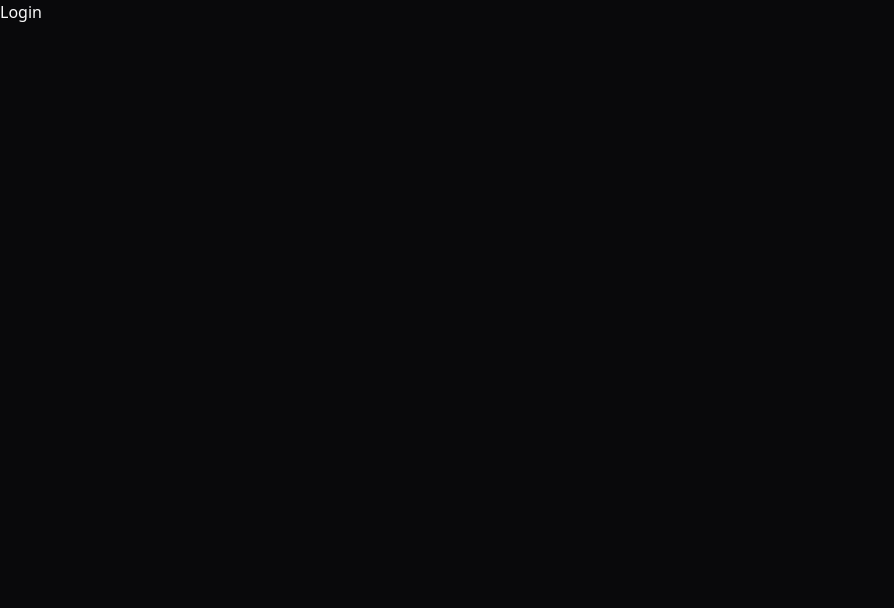
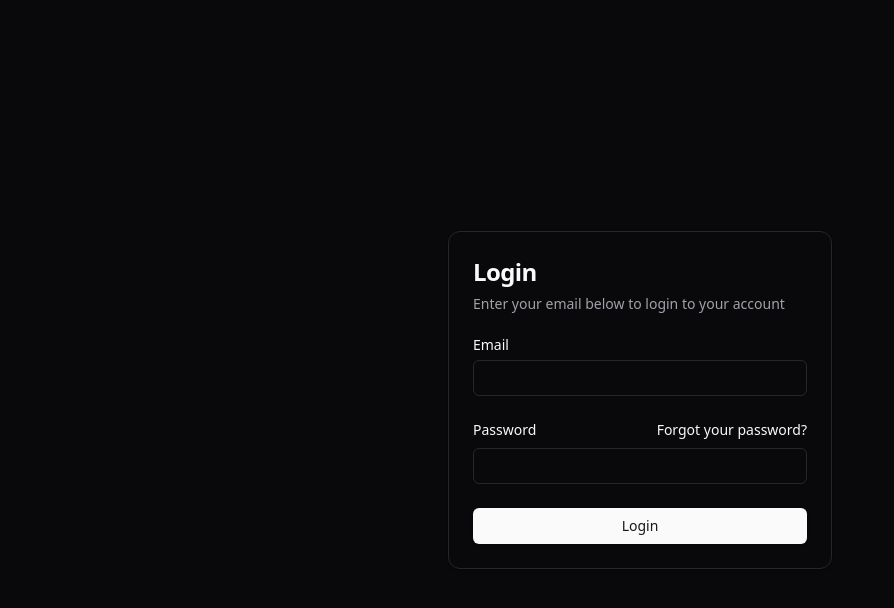
Before and after one commit to jackHotch/Feature-Flag-Manager, a Next.js app: page / in a window 1280 px wide. Shown: the top 608 px of the page, without its empty margins (0-894 px from the left). Built offline with nearby package versions, Linux system fonts and the light colour scheme.

Commit message:
added login form

```diff
--- a/package.json
+++ b/package.json
@@ -10,6 +10,7 @@
   },
   "dependencies": {
     "@radix-ui/react-checkbox": "^1.1.4",
+    "@radix-ui/react-label": "^2.1.2",
     "@radix-ui/react-slot": "^1.1.2",
     "@vercel/edge-config": "^1.4.0",
     "axios": "^1.7.9",
--- /dev/null
+++ b/src/app/login/page.tsx
@@ -0,0 +1,11 @@
+import { LoginForm } from "@/components/login-form"
+
+export default function Page() {
+  return (
+    <div className="flex min-h-svh w-full items-center justify-center p-6 md:p-10">
+      <div className="w-full max-w-sm">
+        <LoginForm />
+      </div>
+    </div>
+  )
+}
--- a/src/app/page.tsx
+++ b/src/app/page.tsx
@@ -1,3 +1,14 @@
+import { auth } from '../lib/firebase'
+import { signInWithEmailAndPassword } from 'firebase/auth'
+import { LoginForm } from '@/components/login-form'
+
 export default function Login() {
-  return <div>Login</div>
+  const login = () => {}
+  return (
+    <div className='flex min-h-svh w-full items-center justify-center p-6 md:p-10'>
+      <div className='w-full max-w-sm'>
+        <LoginForm />
+      </div>
+    </div>
+  )
 }
--- /dev/null
+++ b/src/components/login-form.tsx
@@ -0,0 +1,54 @@
+import { cn } from '@/lib/utils'
+import { Button } from '@/components/ui/button'
+import {
+  Card,
+  CardContent,
+  CardDescription,
+  CardHeader,
+  CardTitle,
+} from '@/components/ui/card'
+import { Input } from '@/components/ui/input'
+import { Label } from '@/components/ui/label'
+
+export function LoginForm({
+  className,
+  ...props
+}: React.ComponentPropsWithoutRef<'div'>) {
+  return (
+    <div className={cn('flex flex-col gap-6', className)} {...props}>
+      <Card>
+        <CardHeader>
+          <CardTitle className='text-2xl'>Login</CardTitle>
+          <CardDescription>
+            Enter your email below to login to your account
+          </CardDescription>
+        </CardHeader>
+        <CardContent>
+          <form>
+            <div className='flex flex-col gap-6'>
+              <div className='grid gap-2'>
+                <Label htmlFor='email'>Email</Label>
+                <Input id='email' type='email' required />
+              </div>
+              <div className='grid gap-2'>
+                <div className='flex items-center'>
+                  <Label htmlFor='password'>Password</Label>
+                  <a
+                    href='#'
+                    className='ml-auto inline-block text-sm underline-offset-4 hover:underline'
+                  >
+                    Forgot your password?
+                  </a>
+                </div>
+                <Input id='password' type='password' required />
+              </div>
+              <Button type='submit' className='w-full'>
+                Login
+              </Button>
+            </div>
+          </form>
+        </CardContent>
+      </Card>
+    </div>
+  )
+}
--- /dev/null
+++ b/src/components/ui/card.tsx
@@ -0,0 +1,76 @@
+import * as React from "react"
+
+import { cn } from "@/lib/utils"
+
+const Card = React.forwardRef<
+  HTMLDivElement,
+  React.HTMLAttributes<HTMLDivElement>
+>(({ className, ...props }, ref) => (
+  <div
+    ref={ref}
+    className={cn(
+      "rounded-xl border bg-card text-card-foreground shadow",
+      className
+    )}
+    {...props}
+  />
+))
+Card.displayName = "Card"
+
+const CardHeader = React.forwardRef<
+  HTMLDivElement,
+  React.HTMLAttributes<HTMLDivElement>
+>(({ className, ...props }, ref) => (
+  <div
+    ref={ref}
+    className={cn("flex flex-col space-y-1.5 p-6", className)}
+    {...props}
+  />
+))
+CardHeader.displayName = "CardHeader"
+
+const CardTitle = React.forwardRef<
+  HTMLDivElement,
+  React.HTMLAttributes<HTMLDivElement>
+>(({ className, ...props }, ref) => (
+  <div
+    ref={ref}
+    className={cn("font-semibold leading-none tracking-tight", className)}
+    {...props}
+  />
+))
+CardTitle.displayName = "CardTitle"
+
+const CardDescription = React.forwardRef<
+  HTMLDivElement,
+  React.HTMLAttributes<HTMLDivElement>
+>(({ className, ...props }, ref) => (
+  <div
+    ref={ref}
+    className={cn("text-sm text-muted-foreground", className)}
+    {...props}
+  />
+))
+CardDescription.displayName = "CardDescription"
+
+const CardContent = React.forwardRef<
+  HTMLDivElement,
+  React.HTMLAttributes<HTMLDivElement>
+>(({ className, ...props }, ref) => (
+  <div ref={ref} className={cn("p-6 pt-0", className)} {...props} />
+))
+CardContent.displayName = "CardContent"
+
+const CardFooter = React.forwardRef<
+  HTMLDivElement,
+  React.HTMLAttributes<HTMLDivElement>
+>(({ className, ...props }, ref) => (
+  <div
+    ref={ref}
+    className={cn("flex items-center p-6 pt-0", className)}
+    {...props}
+  />
+))
+CardFooter.displayName = "CardFooter"
+
+export { Card, CardHeader, CardFooter, CardTitle, CardDescription, CardContent }
--- /dev/null
+++ b/src/components/ui/label.tsx
@@ -0,0 +1,26 @@
+"use client"
+
+import * as React from "react"
+import * as LabelPrimitive from "@radix-ui/react-label"
+import { cva, type VariantProps } from "class-variance-authority"
+
+import { cn } from "@/lib/utils"
+
+const labelVariants = cva(
+  "text-sm font-medium leading-none peer-disabled:cursor-not-allowed peer-disabled:opacity-70"
+)
+
+const Label = React.forwardRef<
+  React.ElementRef<typeof LabelPrimitive.Root>,
+  React.ComponentPropsWithoutRef<typeof LabelPrimitive.Root> &
+    VariantProps<typeof labelVariants>
+>(({ className, ...props }, ref) => (
+  <LabelPrimitive.Root
+    ref={ref}
+    className={cn(labelVariants(), className)}
+    {...props}
+  />
+))
+Label.displayName = LabelPrimitive.Root.displayName
+
+export { Label }
```
Also changed, not shown: src/lib/firebase.ts (+2 -6 lines), 1 other file (tests, documents, lock files or other folders).
